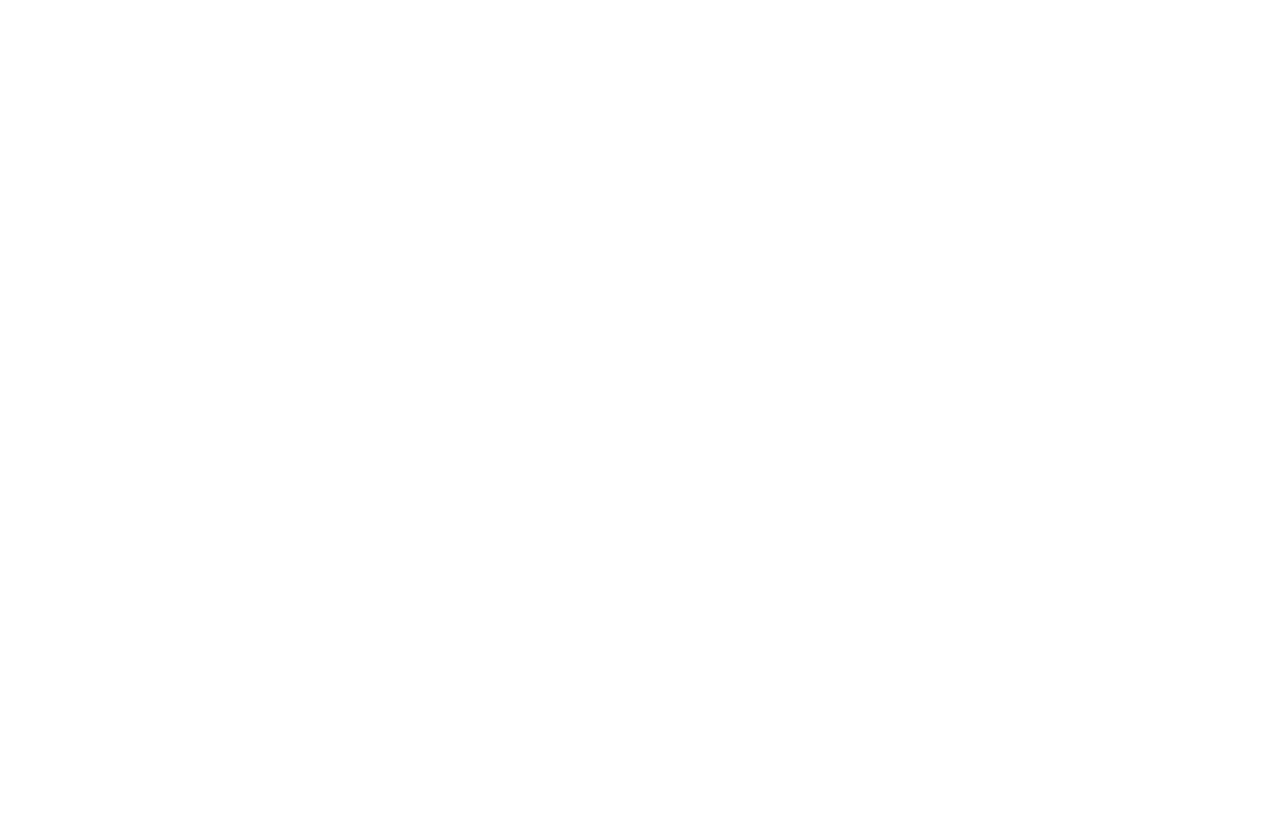
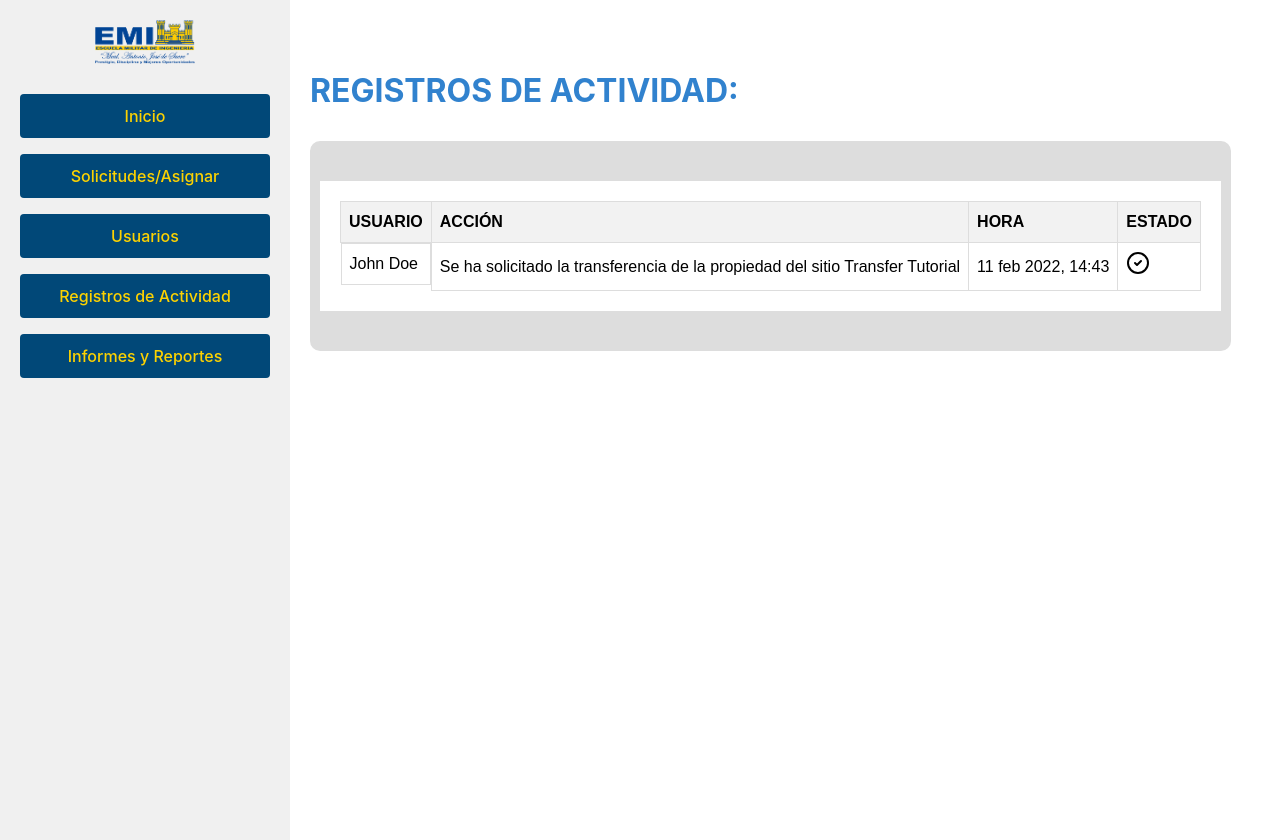
Before and after one commit to dilanCimarChn/ADS2, a React (Vite) app: page /registros in a window 1280 px wide. Before the commit this address had no page. Before the commit the page ends 800 px from the top, so only its background shows below. Built offline with nearby package versions, Linux system fonts and the light colour scheme.

Commit message:
regitros de actidid

```diff
--- a/src/App.jsx
+++ b/src/App.jsx
@@ -1,12 +1,12 @@
 // App.jsx
+import React from 'react';
 import { BrowserRouter as Router, Route, Routes } from 'react-router-dom';
 import Tuser from './views/tipos-usuario/tipos-usuario';
 import Login from './views/Login/Login';
 import Estacionamiento from './views/Estacionamiento/Estacionamiento';
 import AsignaciondeEst from './views/AsignaciondeEst/AsignaciondeEst';
 import Usuarios from './views/usuarios/Usuarios';
-
-
+import VistasRegisActividad from './views/regis-actividad/vistas-regis-actividad';
 
 function App() {
   return (
@@ -18,10 +18,8 @@
         <Route path="/solicitudes" element={<AsignaciondeEst />} />
         <Route path="/usuarios" element={<Usuarios />} />
         <Route path="/inicio" element={<Estacionamiento />} />
-
-
-
-        {/* Asegúrate de agregar aquí cualquier otra ruta que necesites */}
+        <Route path="/registros" element={<VistasRegisActividad />} />
+        {/* Añade aquí cualquier otra ruta necesaria */}
       </Routes>
     </Router>
   );
--- /dev/null
+++ b/src/components/regis-actividad/regis-actividad.css
@@ -0,0 +1,50 @@
+/* Estilos para el componente regis-actividad */
+.title {
+    font-size: 2rem;
+    font-weight: bold;
+    color: #3182ce; /* Azul */
+  }
+.regis-actividad {
+  font-family: Arial, sans-serif;
+  border: 4px solid #ddd; /* Bordes generales */
+  border-top: 40px solid #ddd; /* Borde superior más grueso */
+  border-bottom: 40px solid #ddd; /* Borde inferior más grueso */
+  border-left: 10px solid #ddd; /* Borde izquierdo más delgado */
+  border-right: 10px solid #ddd; /* Borde derecho más delgado */
+  border-radius: 10px;
+  padding: 20px;
+  overflow-x: auto; /* Agrega scroll horizontal */
+  overflow-y: auto; /* Agrega scroll vertical */
+  max-height: 500px; /* Altura máxima del contenedor */
+}
+
+/* Estilos para la tabla */
+.regis-actividad table {
+  width: 100%;
+  border-collapse: collapse;
+}
+
+.regis-actividad th,
+.regis-actividad td {
+  border: 1px solid #ddd;
+  padding: 8px;
+  text-align: left;
+  color: #000;
+}
+
+.regis-actividad th {
+  background-color: #f2f2f2;
+}
+
+/* Estilos para la columna de usuario */
+.regis-actividad td:first-child {
+  display: flex;
+  align-items: center;
+}
+
+.regis-actividad img {
+  width: 60px;
+  height: 60px;
+  border-radius: 50%;
+  margin-right: 10px;
+}
--- /dev/null
+++ b/src/components/regis-actividad/regis-actividad.jsx
@@ -0,0 +1,94 @@
+import React from 'react';
+import './regis-actividad.css'; // Importa el archivo CSS
+
+const RegisActividad = () => {
+  // Datos de ejemplo (puedes reemplazarlos con datos reales)
+  const registros = [
+    {
+      user: 'John Doe',
+      action: 'Se ha solicitado la transferencia de la propiedad del sitio Transfer Tutorial',
+      time: '11 feb 2022, 14:43',
+      status: 'check-circle',
+    },
+    // Agregar más registros aquí según sea necesario
+  ];
+
+  return (
+    <>
+      <div>
+        <h2 className="title">REGISTROS DE ACTIVIDAD:</h2>
+      </div>
+      <div className="w-full max-w-5xl mx-auto p-4 regis-actividad">
+        <div className="bg-gray-200 rounded-lg shadow">
+          <table>
+            <thead>
+              <tr>
+                <th>USUARIO</th>
+                <th>ACCIÓN</th>
+                <th>HORA</th>
+                <th>ESTADO</th>
+              </tr>
+            </thead>
+            <tbody>
+              {registros.map((log, index) => (
+                <tr key={index}>
+                  <td>{log.user}</td>
+                  <td>{log.action}</td>
+                  <td>{log.time}</td>
+                  <td>
+                    {log.status === 'check-circle' ? (
+                      <CircleCheckIcon className="text-green-500" />
+                    ) : (
+                      <CircleIcon className="text-yellow-500" />
+                    )}
+                  </td>
+                </tr>
+              ))}
+            </tbody>
+          </table>
+        </div>
+      </div>
+    </>
+  );
+};
+
+function CircleCheckIcon(props) {
+  return (
+    <svg
+      {...props}
+      xmlns="http://www.w3.org/2000/svg"
+      width="24"
+      height="24"
+      viewBox="0 0 24 24"
+      fill="none"
+      stroke="currentColor"
+      strokeWidth="2"
+      strokeLinecap="round"
+      strokeLinejoin="round"
+    >
+      <circle cx="12" cy="12" r="10" />
+      <path d="m9 12 2 2 4-4" />
+    </svg>
+  );
+}
+
+function CircleIcon(props) {
+  return (
+    <svg
+      {...props}
+      xmlns="http://www.w3.org/2000/svg"
+      width="24"
+      height="24"
+      viewBox="0 0 24 24"
+      fill="none"
+      stroke="currentColor"
+      strokeWidth="2"
+      strokeLinecap="round"
+      strokeLinejoin="round"
+    >
+      <circle cx="12" cy="12" r="10" />
+    </svg>
+  );
+}
+
+export default RegisActividad;
--- a/src/components/usuarios/UsuarioSidebar.jsx
+++ b/src/components/usuarios/UsuarioSidebar.jsx
@@ -1,9 +1,9 @@
 import React from 'react';
 import { useNavigate } from 'react-router-dom';
-import './UsuariosSidebar.css';
+import './UsuariosSidebar.css'; // Archivo de estilos CSS
 
 const UsuariosSidebar = () => {
-  const navigate = useNavigate();
+  const navigate = useNavigate(); // Hook para la navegación
 
   return (
     <div className="sidebar">
--- /dev/null
+++ b/src/views/regis-actividad/registro-acti-vista.css
@@ -0,0 +1,21 @@
+/* Ajustes adicionales para VistasRegisActividad */
+
+/* Estilos para el contenedor principal de VistasRegisActividad */
+.flex {
+    display: flex; /* Utiliza flexbox para el diseño */
+  }
+
+  /* Estilos para UsuariosSidebar */
+  .sidebar {
+    width: 250px; /* Ancho fijo para UsuariosSidebar */
+    background-color: #f0f0f0; /* Color de fondo opcional */
+    padding: 20px; /* Espaciado interno */
+    height: 100vh; /* Cubre toda la altura de la pantalla */
+  }
+
+  /* Estilos para RegisActividad */
+  .flex-1 {
+    flex: 1; /* Ocupa todo el espacio restante */
+    padding: 20px; /* Espaciado interno ajustado */
+    margin-top: 20px; /* Ajusta el margen superior para mover RegisActividad más arriba */
+  }
--- /dev/null
+++ b/src/views/regis-actividad/vistas-regis-actividad.jsx
@@ -0,0 +1,17 @@
+import React from 'react';
+import UsuariosSidebar from '../../components/usuarios/UsuarioSidebar';
+import RegisActividad from '../../components/regis-actividad/regis-actividad';
+import "./registro-acti-vista.css"
+
+const VistasRegisActividad = () => {
+  return (
+    <div className="flex h-screen">
+      <UsuariosSidebar className="sidebar" />
+      <div className="flex-1 p-4 mt-4">
+        <RegisActividad />
+      </div>
+    </div>
+  );
+};
+
+export default VistasRegisActividad;
```
